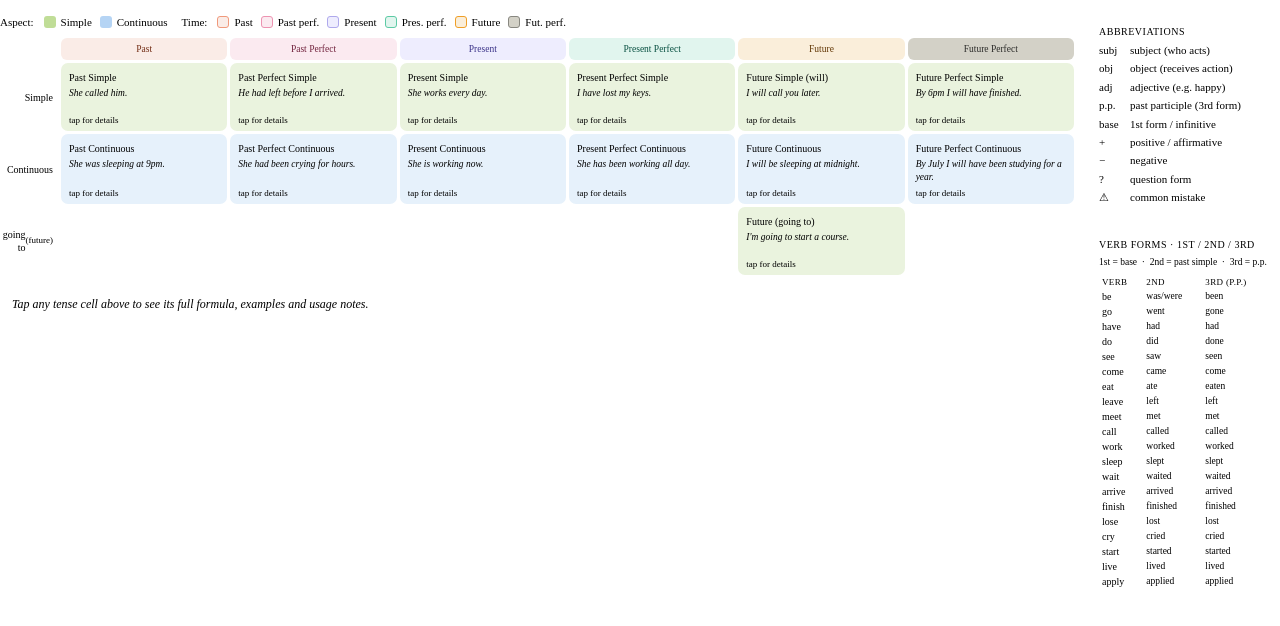
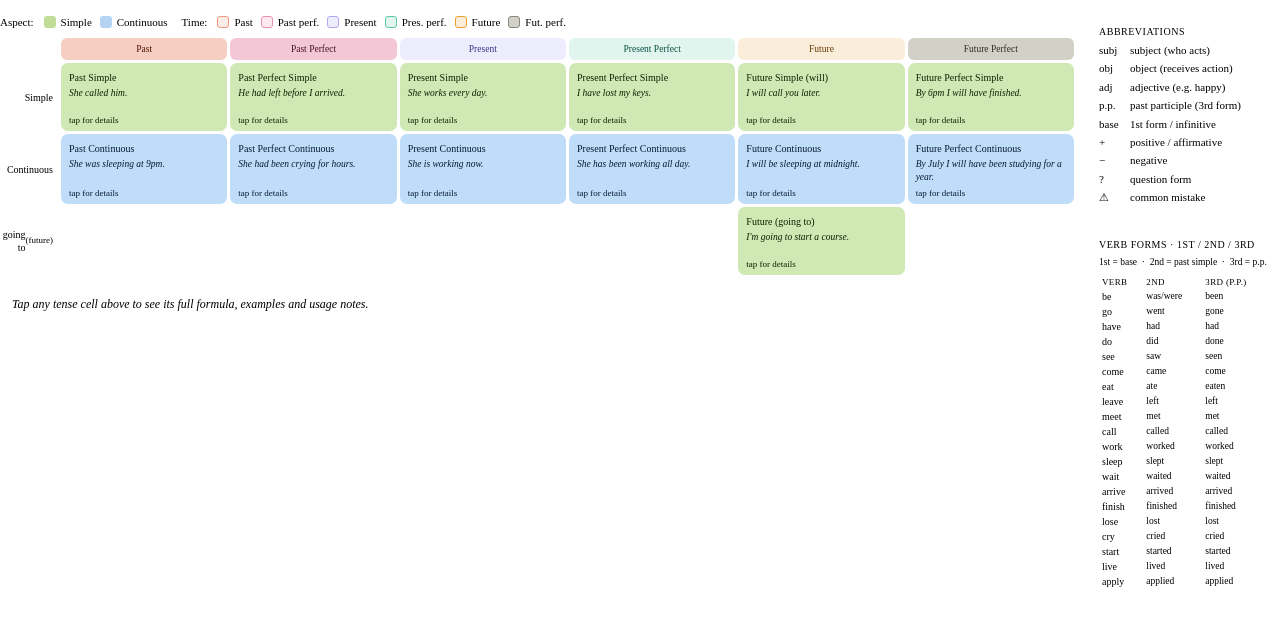
Before and after one commit to LVDOVICUS2297/ESL, a plain HTML site: page index.html in a window 1280 px wide. Drawn offline with Linux system fonts and the light colour scheme.

Commit message:
Update color styles for past and future classes

```diff
--- a/index.html
+++ b/index.html
@@ -11,8 +11,8 @@
 
 .grid-wrap{display:grid;grid-template-columns:58px repeat(6,minmax(0,1fr));gap:3px;}
 .col-header{display:flex;align-items:center;justify-content:center;padding:5px 3px;border-radius:6px;font-size:9.5px;font-weight:500;text-align:center;line-height:1.3;}
-.ch-past    {background:#FAECE7;color:#712B13;}
-.ch-pastperf{background:#FBEAF0;color:#72243E;}
+.ch-past{background:#F7CFC2;   /* lighter warm red */    color:#4A1200;}
+.ch-pastperf{background:#F3C7D6;   /* lighter pink/red */    color:#4A1026;}
 .ch-pres    {background:#EEEDFE;color:#3C3489;}
 .ch-presperf{background:#E1F5EE;color:#085041;}
 .ch-fut     {background:#FAEEDA;color:#633806;}
@@ -29,8 +29,8 @@
 .tcell{border-radius:7px;padding:7px 7px 5px;cursor:pointer;border:1.5px solid transparent;transition:border-color .12s;display:flex;flex-direction:column;gap:2px;min-height:68px;}
 .tcell:hover{border-color:var(--color-border-primary);}
 .tcell.active{border-color:#534AB7;border-width:2px;}
-.simple{background:#EAF3DE;}
-.cont  {background:#E6F1FB;}
+.simple{background:#CFE8B4;   /* lighter green */    color:#102000;}
+.cont{background:#BFDDF8;   /* lighter blue */    color:#081B33;}
 @media(prefers-color-scheme:dark){
   .simple{background:#173404;}
   .cont  {background:#042C53;}
```
